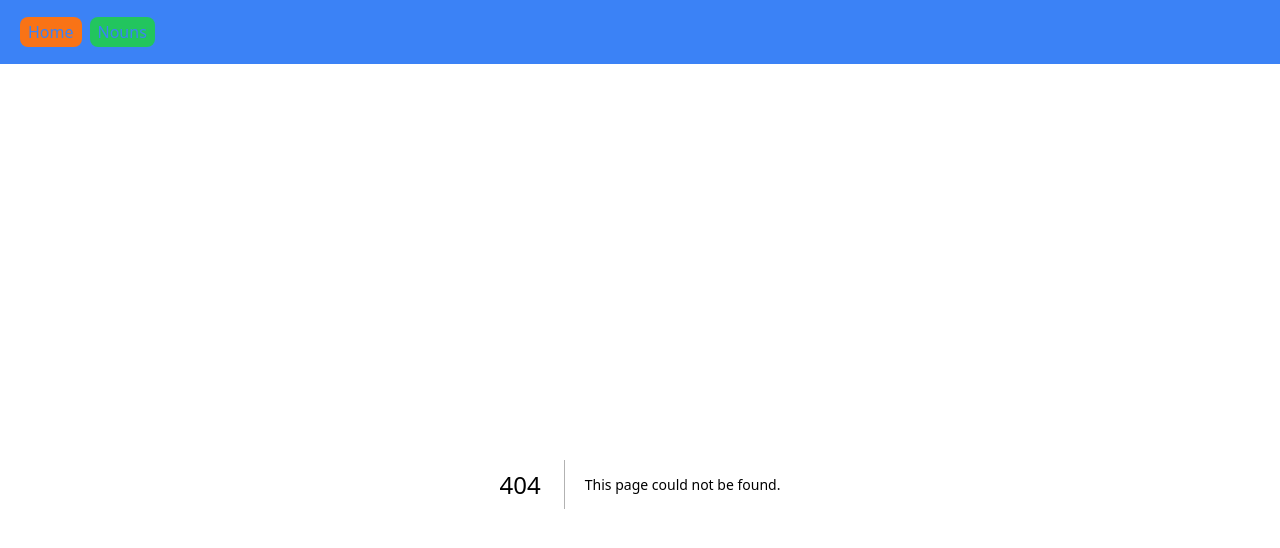
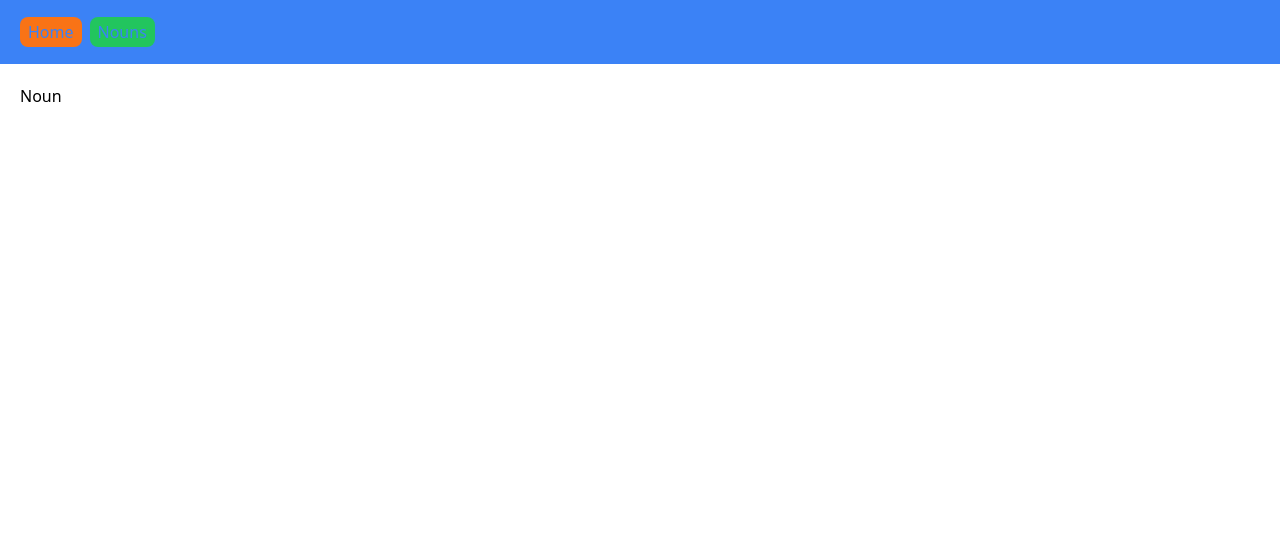
Before and after one commit to Scientific-Research/mk004-nextjs, a Next.js app: page /nouns/1 in a window 1280 px wide. Before the commit this address had no page. Shown: the top 548 px of the page. Built offline with nearby package versions, Linux system fonts and the light colour scheme.

Commit message:
[id] -> Noun

```diff
--- /dev/null
+++ b/app/nouns/[id]/page.tsx
@@ -0,0 +1,7 @@
+import React from "react";
+
+function Noun() {
+  return <div>Noun</div>;
+}
+
+export default Noun;
```
